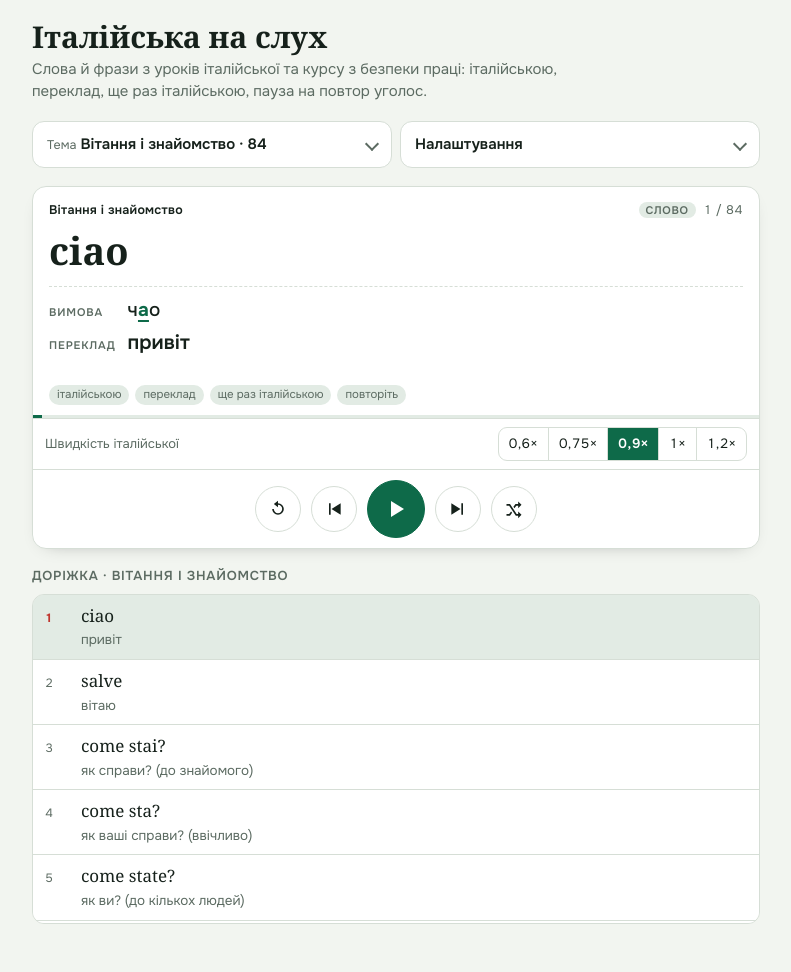
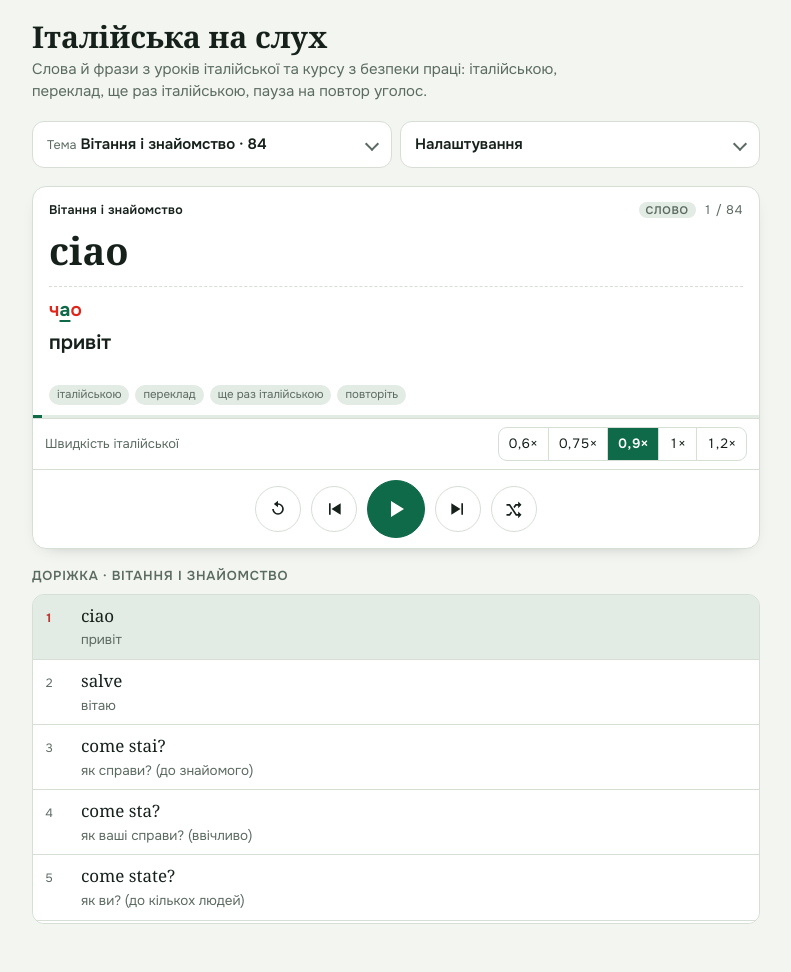
Before and after one commit to faro-in-vetta/Italiano, a plain HTML site: page index.html in a window 1280 px wide. Shown: the whole page, without its empty margins (244-1035 px from the left). Drawn offline with Linux system fonts and the light colour scheme; a web font is replaced by a local one.

Commit message:
коригування шрифтів

```diff
--- a/index.html
+++ b/index.html
@@ -23,19 +23,19 @@ img{max-width:100%}
 /* Одна колонка: зверху липкий плеєр із поточним словом, під ним теми, далі доріжка теми. */
 :root{
   --bg:#f2f5f0; --surface:#ffffff; --ink:#16211b; --muted:#5c6b62; --line:#d6ded6;
-  --accent:#0e6a49; --accent-ink:#ffffff; --live:#c0352d; --soft:#e2ebe4;
+  --accent:#0e6a49; --tr:#e0261b; --accent-ink:#ffffff; --live:#c0352d; --soft:#e2ebe4;
   --display:"Piazzolla","Georgia","Times New Roman",serif;
   --ui:"Onest","Segoe UI",system-ui,-apple-system,"Helvetica Neue",Arial,sans-serif;
 }
 @media (prefers-color-scheme: dark){
   :root:not([data-theme="light"]){
     --bg:#0e1411; --surface:#161f1a; --ink:#e8efe9; --muted:#93a39a; --line:#28342e;
-    --accent:#52c495; --accent-ink:#0a130f; --live:#ff7b6c; --soft:#1d2923; color-scheme:dark;
+    --accent:#52c495; --tr:#ff5446; --accent-ink:#0a130f; --live:#ff7b6c; --soft:#1d2923; color-scheme:dark;
   }
 }
 :root[data-theme="dark"]{
   --bg:#0e1411; --surface:#161f1a; --ink:#e8efe9; --muted:#93a39a; --line:#28342e;
-  --accent:#52c495; --accent-ink:#0a130f; --live:#ff7b6c; --soft:#1d2923; color-scheme:dark;
+  --accent:#52c495; --tr:#ff5446; --accent-ink:#0a130f; --live:#ff7b6c; --soft:#1d2923; color-scheme:dark;
 }
 *{box-sizing:border-box}
 body{background:var(--bg);color:var(--ink);font-family:var(--ui);font-size:15px;line-height:1.45}
@@ -55,9 +55,9 @@ header p{margin:6px 0 0;color:var(--muted);max-width:60ch}
 .meta span:last-child{font-variant-numeric:tabular-nums;white-space:nowrap}
 .it{font-family:var(--display);font-weight:700;font-size:clamp(24px,6.4vw,38px);line-height:1.12;margin:6px 0 0;overflow-wrap:anywhere;text-wrap:balance}
 .it.long{font-size:clamp(19px,4.6vw,26px)}
-.lines{display:grid;grid-template-columns:auto minmax(0,1fr);gap:6px 12px;align-items:baseline;margin-top:10px;padding-top:10px;border-top:1px dashed var(--line)}
+.lines{display:grid;grid-template-columns:minmax(0,1fr);gap:6px;align-items:baseline;margin-top:10px;padding-top:10px;border-top:1px dashed var(--line)}
 .lbl{font-size:11px;font-weight:600;letter-spacing:.08em;text-transform:uppercase;color:var(--muted)}
-.tr{margin:0;font-size:19px;font-weight:500;letter-spacing:.01em;color:var(--ink);overflow-wrap:anywhere}
+.tr{margin:0;font-size:19px;font-weight:600;letter-spacing:.01em;color:var(--tr);overflow-wrap:anywhere}
 .tr .st{color:var(--accent);font-weight:700;text-decoration:underline;text-decoration-thickness:2px;text-underline-offset:4px}
 .uk{margin:0;font-size:20px;font-weight:600;line-height:1.3;color:var(--ink);overflow-wrap:anywhere}
 .kind{font-size:11px;font-weight:600;letter-spacing:.06em;text-transform:uppercase;padding:1px 7px;border-radius:99px;background:var(--soft);color:var(--muted);margin-right:8px}
@@ -185,8 +185,8 @@ ol li[aria-current="true"] .n{color:var(--live);font-weight:700}
       <div class="meta"><span><b id="topicName"></b></span><span><span class="kind" id="kind"></span><span id="pos"></span></span></div>
       <p class="it" id="it" lang="it"></p>
       <div class="lines">
-        <span class="lbl" id="trLbl">вимова</span><p class="tr" id="tr"></p>
-        <span class="lbl">переклад</span><p class="uk" id="uk"></p>
+        <p class="tr" id="tr"></p>
+        <p class="uk" id="uk"></p>
       </div>
       <div class="phases" id="phases"></div>
     </div>
@@ -3579,7 +3579,7 @@ function show(){
     if (part.length === 2 && part[1] === "\u0301") { const b = document.createElement("span"); b.className = "st"; b.textContent = part[0]; trEl.appendChild(b); }
     else trEl.appendChild(document.createTextNode(part));
   });
-  trEl.hidden = !S.tr; $("trLbl").hidden = !S.tr;
+  trEl.hidden = !S.tr;
   $("kind").textContent = it.ex ? "приклад" : "слово"; $("kind").className = "kind" + (it.ex ? " ex" : "");
   $("uk").textContent = it.uk;
   $("fill").style.width = ((S.track + 1) / order.length * 100) + "%";
```
